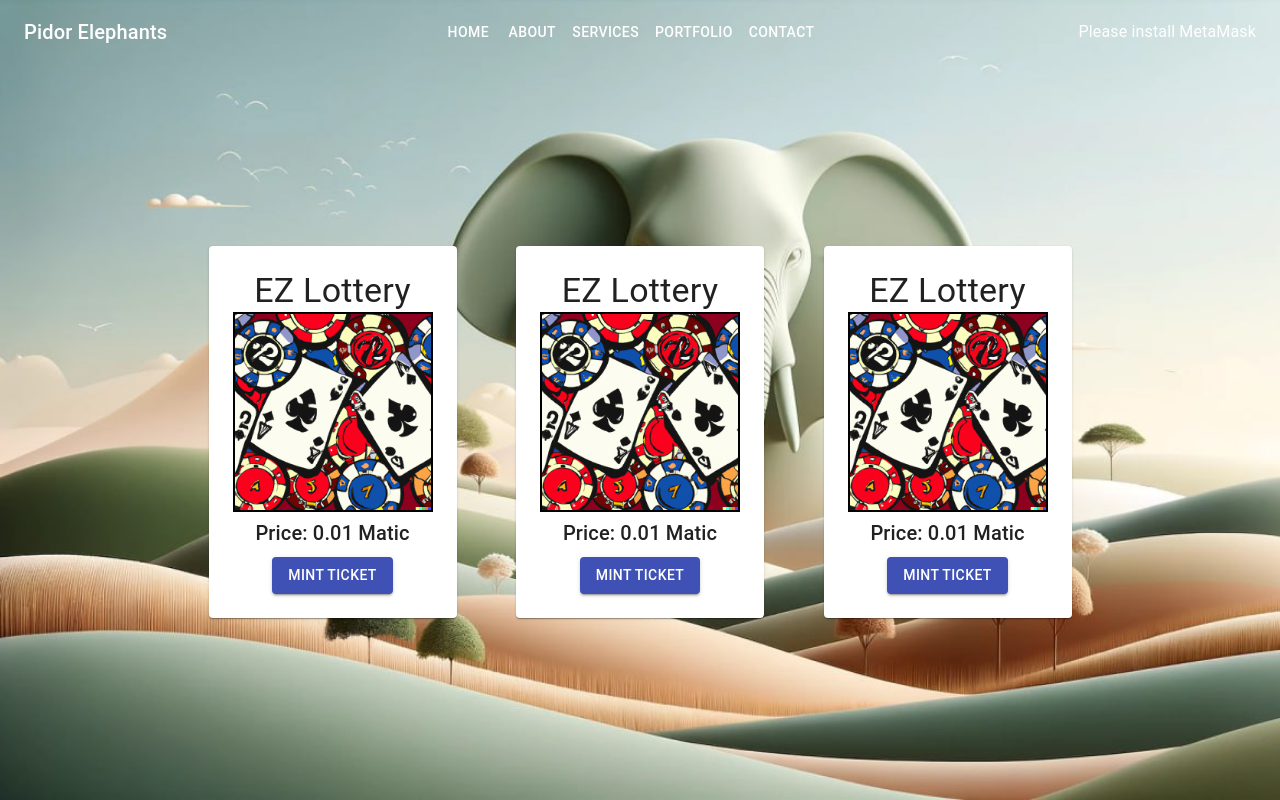
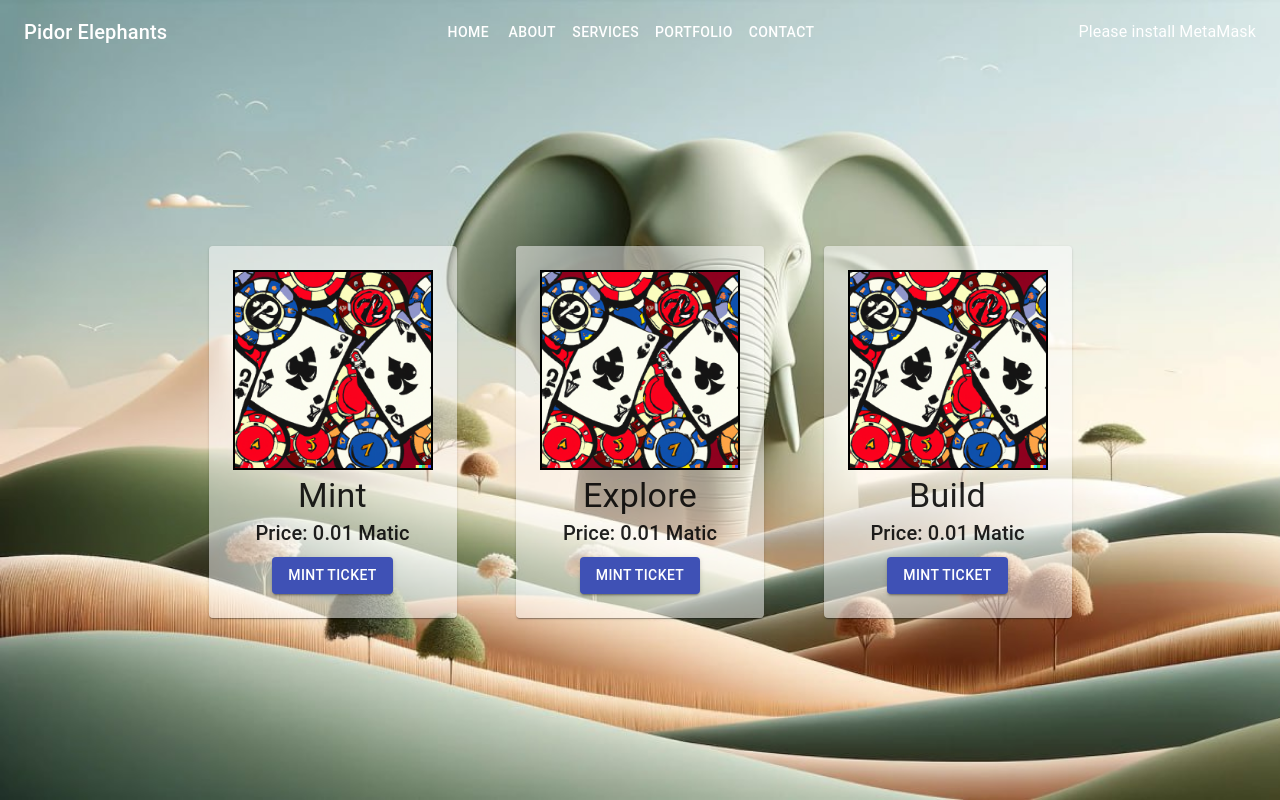
Before and after one commit to Endeavour-Innovations-Inc/EZLottery_fix, a React (Create React App) app: page / in a window 1280 px wide. Built offline with nearby package versions, Linux system fonts and the light colour scheme.

Commit message:
better UI

```diff
--- a/src/App.js
+++ b/src/App.js
@@ -31,6 +31,7 @@ const useStyles = makeStyles((theme) => ({
     width: '100%',
     height: 'auto',
     margin: '4%',
+    backgroundColor: 'rgba(255, 255, 255, 0.5)', // White with 50% opacity
     [theme.breakpoints.down('sm')]: {
       width: '100%',
     },
@@ -138,8 +139,8 @@ function App() {
       </AppBar>
       <Box display="flex" flexDirection="row" justifyContent="center" alignItems="center" height="100vh">
         <Paper className={classes.paper}>
-          <Typography variant="h4">EZ Lottery</Typography>
-            <img src={myImage1} alt="NFT Placeholder" className={classes.image} />
+        <img src={myImage1} alt="NFT Placeholder" className={classes.image} />
+          <Typography variant="h4">Mint</Typography>
           <Typography variant="h6">Price: 0.01 Matic</Typography>
           <Button
             className={classes.button}
@@ -151,8 +152,8 @@ function App() {
           </Button>
         </Paper>
         <Paper className={classes.paper}>
-          <Typography variant="h4">EZ Lottery</Typography>
-            <img src={myImage1} alt="NFT Placeholder" className={classes.image} />
+        <img src={myImage1} alt="NFT Placeholder" className={classes.image} />
+          <Typography variant="h4">Explore</Typography>
           <Typography variant="h6">Price: 0.01 Matic</Typography>
           <Button
             className={classes.button}
@@ -164,8 +165,8 @@ function App() {
           </Button>
         </Paper>
         <Paper className={classes.paper}>
-          <Typography variant="h4">EZ Lottery</Typography>
-            <img src={myImage1} alt="NFT Placeholder" className={classes.image} />
+        <img src={myImage1} alt="NFT Placeholder" className={classes.image} />
+          <Typography variant="h4">Build</Typography>
           <Typography variant="h6">Price: 0.01 Matic</Typography>
           <Button
             className={classes.button}
```
